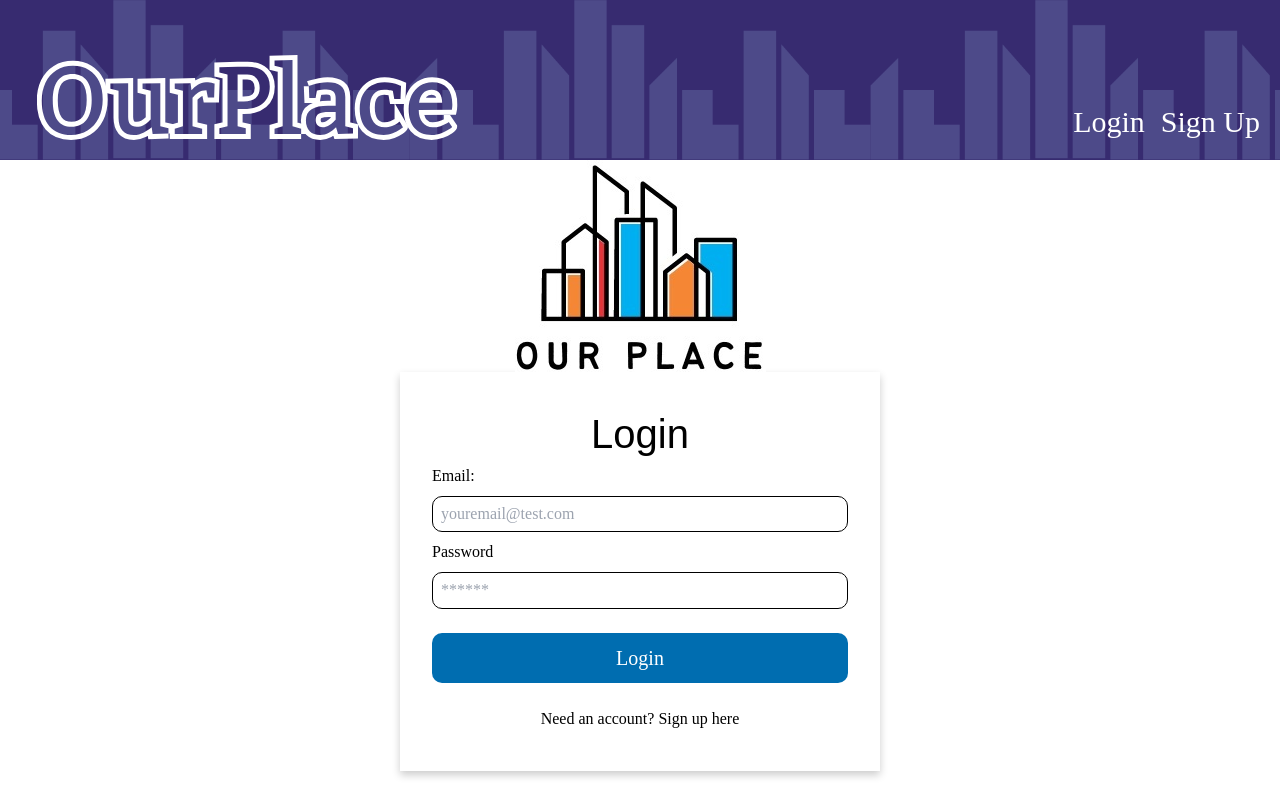
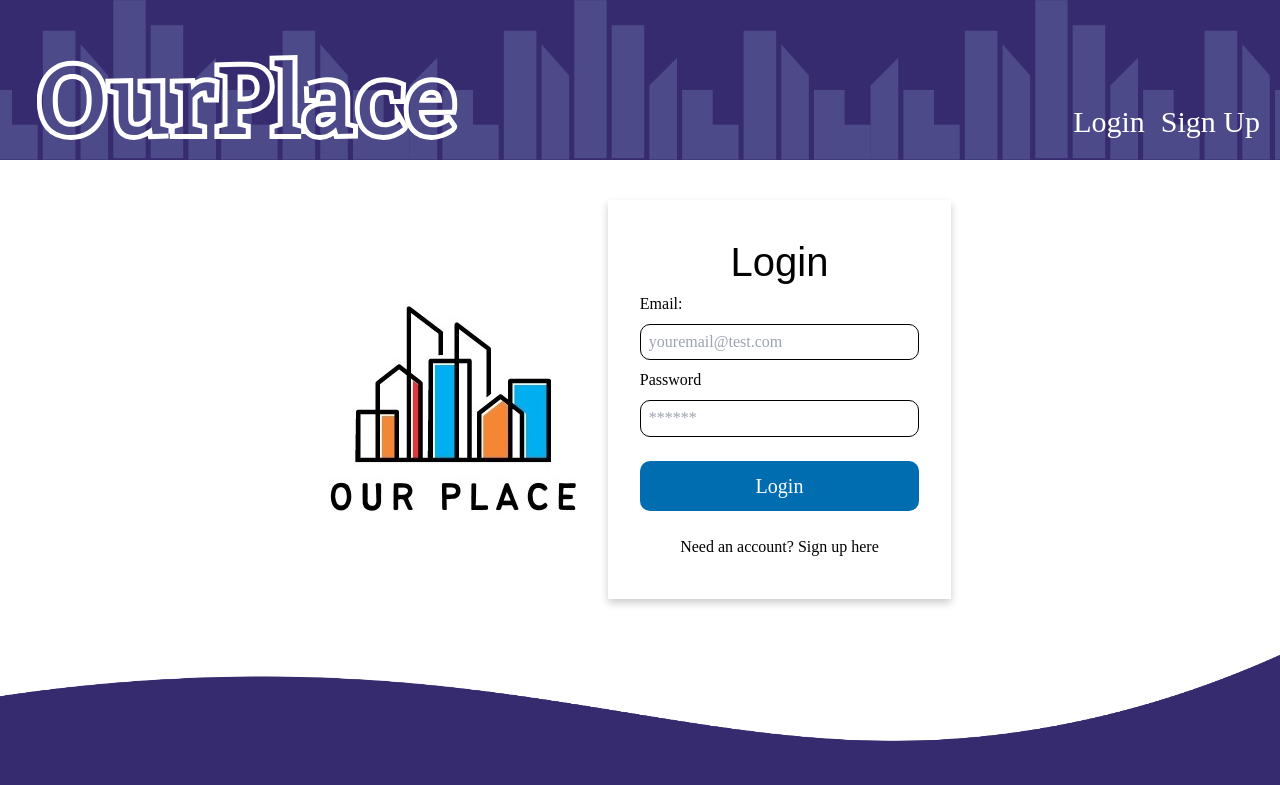
Before and after one commit to awchen85/project-3, a React (Create React App) app in the folder client/: page /login in a window 1280 px wide. Shown: the top 785 px of the page. Built offline with nearby package versions, Linux system fonts and the light colour scheme.

Commit message:
cleaned up login page

```diff
--- a/client/src/pages/Login.js
+++ b/client/src/pages/Login.js
@@ -1,26 +1,26 @@
 /* eslint-disable */
-import { useState } from 'react';
-import { useMutation } from '@apollo/client';
-import { Link, useNavigate } from 'react-router-dom';
-import logo from '../assets/logo/logo.jpg';
-import Auth from '../utils/auth';
+import { useState } from "react";
+import { useMutation } from "@apollo/client";
+import { Link, useNavigate } from "react-router-dom";
+import logo from "../assets/logo/logo.jpg";
+import Auth from "../utils/auth";
 
-import { LOGIN_USER } from '../utils/mutations';
+import { LOGIN_USER } from "../utils/mutations";
 // import { LOGIN } from '../graphql/mutations';
 
-import { useCurrentUserContext } from '../context/currentUser';
+import { useCurrentUserContext } from "../context/currentUser";
 
 export default function Login() {
   const { loginUser } = useCurrentUserContext();
   const navigate = useNavigate();
   const [formState, setFormState] = useState({
-    email: '',
-    password: '',
+    email: "",
+    password: "",
   });
 
   const [login, { error }] = useMutation(LOGIN_USER);
 
-  const handleFormSubmit = async event => {
+  const handleFormSubmit = async (event) => {
     event.preventDefault();
     try {
       const mutationResponse = await login({
@@ -33,21 +33,22 @@ export default function Login() {
       loginUser(user, token);
       // added Auth.login to set token in local storage
       Auth.login(token);
-      navigate('/');
+      navigate("/dashboard");
     } catch (e) {
       console.log(e);
     }
   };
 
-  const handleChange = event => {
+  const handleChange = (event) => {
     const { name, value } = event.target;
     setFormState({ ...formState, [name]: value });
   };
 
   return (
-    <div>
-      <div className="flex justify-center">
-        <img src={logo} alt="logo" />
+    <div className="container">
+      <div className="flex">
+        <div className="self-center mr-7">
+          <img src={logo} alt="logo" className="logo"/>
         </div>
         {error ? (
           <div>
@@ -61,7 +62,7 @@ export default function Login() {
           <label htmlFor="email">
             Email:
             <input
-            className="focus:bg-indigo-50 focus:ring-1 focus:ring-indigo-900 form-input"
+              className="form-input main-input"
               placeholder="youremail@test.com"
               name="email"
               type="email"
@@ -80,16 +81,20 @@ export default function Login() {
               onChange={handleChange}
             />
           </label>
-        <button className="form-button hover:bg-cyan-200" type="submit">
+          <button
+            className="form-button btn btn-main hover:bg-cyan-200"
+            type="submit"
+          >
             Login
           </button>
           <p>
-          Need an account? Sign up{' '}
+            Need an account? Sign up{" "}
             <Link className="hover:text-green-400" to="/register">
               here
             </Link>
           </p>
         </form>
       </div>
+    </div>
   );
 }
```
Lines whose indentation alone changed are shown as unchanged.
